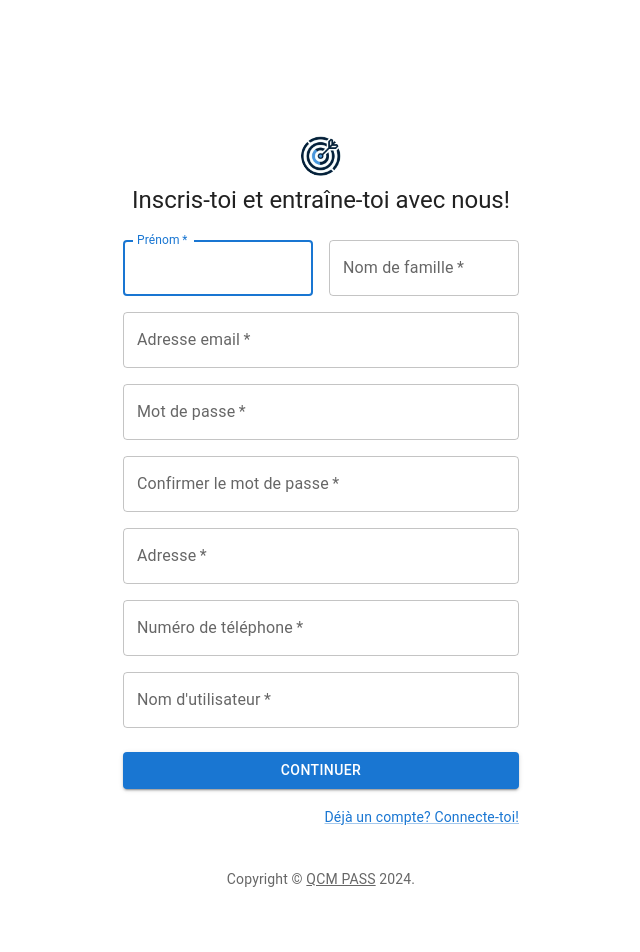
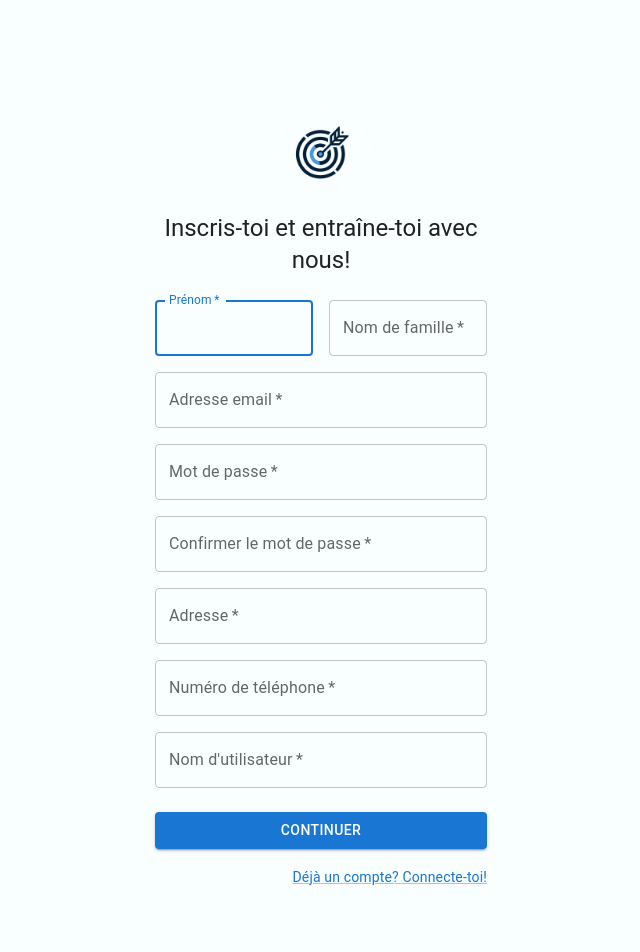
Before and after one commit to ledzsucrey213/frontend, a React (Vite) app: page /signup in a window 1280 px wide. Shown: the top 952 px of the page, without its empty margins (319-959 px from the left). Built offline with nearby package versions, Linux system fonts and the light colour scheme.

Commit message:
changement lien backend

```diff
--- a/src/pages/home.css
+++ b/src/pages/home.css
@@ -95,3 +95,19 @@
       opacity: 1;
     }
   }
+
+  .loading-logo-container {
+    display: flex;
+    justify-content: center;
+    align-items: center;
+    height: 100vh;
+    width: 100vw;
+    background-color: #fff; /* Fond blanc, vous pouvez ajuster la couleur selon vos besoins */
+  }
+
+  .loading-logo {
+    max-width: 80%;
+    max-height: 80%;
+    width: auto;
+    height: auto;
+  }
--- a/src/pages/home.jsx
+++ b/src/pages/home.jsx
@@ -4,7 +4,7 @@ import { Link, useNavigate } from 'react-router-dom';
 import Navbar from "../components/Navbar";
 import { AuthContext } from "../context/AuthContext";
 import './home.css';  // Import the CSS file
-import image1 from '../images/image1.png'; // Adjust the path as needed
+import logo from '../images/LOGO FINAL.webp'; // Import de l'image du logo
 
 // Fonction pour le cas où l'utilisateur est connecté
 function HomeLoggedIn() {
@@ -130,7 +130,9 @@ function Home() {
   return (
     <Box className="flex-grow">
       {loading ? (
-        <Box className="fade-in" style={{ backgroundImage: `url(${image1})`, backgroundSize: 'cover', height: '100vh', width: '100vw' }}></Box>
+        <Box className="fade-in loading-logo-container">
+          <img src={logo} alt="Logo" className="loading-logo" />
+        </Box>
       ) : (
         <>
           <Navbar />
--- a/src/pages/login.jsx
+++ b/src/pages/login.jsx
@@ -9,7 +9,6 @@ import Checkbox from '@mui/material/Checkbox';
 import Link from '@mui/material/Link';
 import Grid from '@mui/material/Grid';
 import Box from '@mui/material/Box';
-import LockOutlinedIcon from '@mui/icons-material/LockOutlined';
 import Typography from '@mui/material/Typography';
 import Container from '@mui/material/Container';
 import { createTheme, ThemeProvider } from '@mui/material/styles';
@@ -17,20 +16,13 @@ import { useLogin } from '../hooks/useLogin';
 import { useNavigate } from 'react-router-dom';
 import logo from '../images/LOGO FINAL.webp'; // Import de l'image du logo
 
-function Copyright(props) {
-  return (
-    <Typography variant="body2" color="text.secondary" align="center" {...props}>
-      {'Copyright © '}
-      <Link color="inherit" href="https://mui.com/">
-        QCM PASS
-      </Link>{' '}
-      {new Date().getFullYear()}
-      {'.'}
-    </Typography>
-  );
-}
-
-const defaultTheme = createTheme();
+const defaultTheme = createTheme({
+  palette: {
+    background: {
+      default: '#f9ffff', // Couleur de fond pour toute la page
+    },
+  },
+});
 
 export default function SignIn() {
   const { login, error, isLoading } = useLogin();
@@ -57,23 +49,16 @@ export default function SignIn() {
 
   return (
     <ThemeProvider theme={defaultTheme}>
-      <Container component="main" maxWidth="xs">
-        <CssBaseline />
-        <Box
-          sx={{
-            marginTop: 8,
-            display: 'flex',
-            flexDirection: 'column',
-            alignItems: 'center',
-          }}
-        >
-          <Avatar sx={{ m: 1, bgcolor: 'secondary.main' }}>
-            <img src={logo} alt="logo" style={{ width: '200%', height: '200%' }} />
+      <CssBaseline />
+      <Container component="main" maxWidth="xs" sx={{ display: 'flex', flexDirection: 'column', alignItems: 'center', justifyContent: 'center', minHeight: '100vh' }}>
+        <Box sx={{ p: 4, bgcolor: '#f9ffff', borderRadius: 10, display: 'flex', flexDirection: 'column', alignItems: 'center' }}>
+          <Avatar sx={{ m: 1, width: 100, height: 100 }}>
+            <img src={logo} alt="logo" style={{ width: '100%', height: '100%' }} />
           </Avatar>
           <Typography component="h1" variant="h5">
             Je me connecte
           </Typography>
-          <Box component="form" onSubmit={handleSubmit} noValidate sx={{ mt: 1 }}>
+          <Box component="form" onSubmit={handleSubmit} noValidate sx={{ mt: 1, width: '100%' }}>
             <TextField
               margin="normal"
               required
@@ -113,8 +98,8 @@ export default function SignIn() {
             >
               Connexion
             </Button>
-            {error && <div className="error" style={{ color: 'red' }}>{error}</div>}
-            <Grid container>
+            {error && <div className="error" style={{ color: 'red', mt: 2 }}>{error}</div>}
+            <Grid container justifyContent="flex-end">
               <Grid item xs>
                 <Link href="/reset-password" variant="body2">
                   {"Mot de passe oublié?"}
@@ -128,7 +113,9 @@ export default function SignIn() {
             </Grid>
           </Box>
         </Box>
-        <Copyright sx={{ mt: 8, mb: 4 }} />
+        <Typography variant="body2" color="text.secondary" align="center" sx={{ mt: 8, pb: 4 }}>
+          © {new Date().getFullYear()} QCM PASS. Tous droits réservés.
+        </Typography>
       </Container>
     </ThemeProvider>
   );
--- a/src/pages/signup.jsx
+++ b/src/pages/signup.jsx
@@ -6,7 +6,6 @@ import TextField from '@mui/material/TextField';
 import Link from '@mui/material/Link';
 import Grid from '@mui/material/Grid';
 import Box from '@mui/material/Box';
-import LockOutlinedIcon from '@mui/icons-material/LockOutlined';
 import Typography from '@mui/material/Typography';
 import Container from '@mui/material/Container';
 import { createTheme, ThemeProvider } from '@mui/material/styles';
@@ -14,23 +13,16 @@ import { useSignup } from '../hooks/useSignup';
 import { useNavigate } from 'react-router-dom';
 import logo from '../images/LOGO FINAL.webp'; // Import de l'image du logo
 
-function Copyright(props) {
-  return (
-    <Typography variant="body2" color="text.secondary" align="center" {...props}>
-      {'Copyright © '}
-      <Link color="inherit" href="https://mui.com/">
-        QCM PASS
-      </Link>{' '}
-      {new Date().getFullYear()}
-      {'.'}
-    </Typography>
-  );
-}
-
-const defaultTheme = createTheme();
+const defaultTheme = createTheme({
+  palette: {
+    background: {
+      default: '#f9ffff', // Couleur de fond pour toute la page
+    },
+  },
+});
 
 export default function SignUp() {
-  const { signup, error, isLoading, success } = useSignup();
+  const { signup, error, isLoading } = useSignup();
   const navigate = useNavigate();
   const [confirmPasswordError, setConfirmPasswordError] = React.useState('');
 
@@ -62,23 +54,16 @@ export default function SignUp() {
 
   return (
     <ThemeProvider theme={defaultTheme}>
-      <Container component="main" maxWidth="xs">
-        <CssBaseline />
-        <Box
-          sx={{
-            marginTop: 8,
-            display: 'flex',
-            flexDirection: 'column',
-            alignItems: 'center',
-          }}
-        >
-          <Avatar sx={{ m: 1, bgcolor: 'secondary.main' }}>
-            <img src={logo} alt="logo" style={{ width: '200%', height: '200%' }} />
+      <CssBaseline />
+      <Container component="main" maxWidth="xs" sx={{ display: 'flex', flexDirection: 'column', alignItems: 'center', justifyContent: 'center', minHeight: '100vh' }}>
+        <Box sx={{ p: 4, bgcolor: 'background.default', borderRadius: 10, display: 'flex', flexDirection: 'column', alignItems: 'center', width: '100%' }}>
+        <Avatar sx={{ m: 1, width: 100, height: 100 }}>
+            <img src={logo} alt="logo" style={{ width: '100%', height: '100%' }} />
           </Avatar>
           <Typography component="h1" variant="h5">
             Inscris-toi et entraîne-toi avec nous!
           </Typography>
-          <Box component="form" noValidate onSubmit={handleSubmit} sx={{ mt: 3 }}>
+          <Box component="form" noValidate onSubmit={handleSubmit} sx={{ mt: 3, width: '100%' }}>
             <Grid container spacing={2}>
               <Grid item xs={12} sm={6}>
                 <TextField
@@ -176,8 +161,8 @@ export default function SignUp() {
             >
               Continuer
             </Button>
-            {error && <div className="error" style={{ color: 'red' }}>{error}</div>}
-            {confirmPasswordError && <div className="error" style={{ color: 'red' }}>{confirmPasswordError}</div>}
+            {error && <div className="error" style={{ color: 'red', mt: 2 }}>{error}</div>}
+            {confirmPasswordError && <div className="error" style={{ color: 'red', mt: 2 }}>{confirmPasswordError}</div>}
             <Grid container justifyContent="flex-end">
               <Grid item>
                 <Link href="/login" variant="body2">
@@ -187,7 +172,9 @@ export default function SignUp() {
             </Grid>
           </Box>
         </Box>
-        <Copyright sx={{ mt: 5 }} />
+        <Typography variant="body2" color="text.secondary" align="center" sx={{ mt: 8, pb: 4 }}>
+          © {new Date().getFullYear()} QCM PASS. Tous droits réservés.
+        </Typography>
       </Container>
     </ThemeProvider>
   );
```
